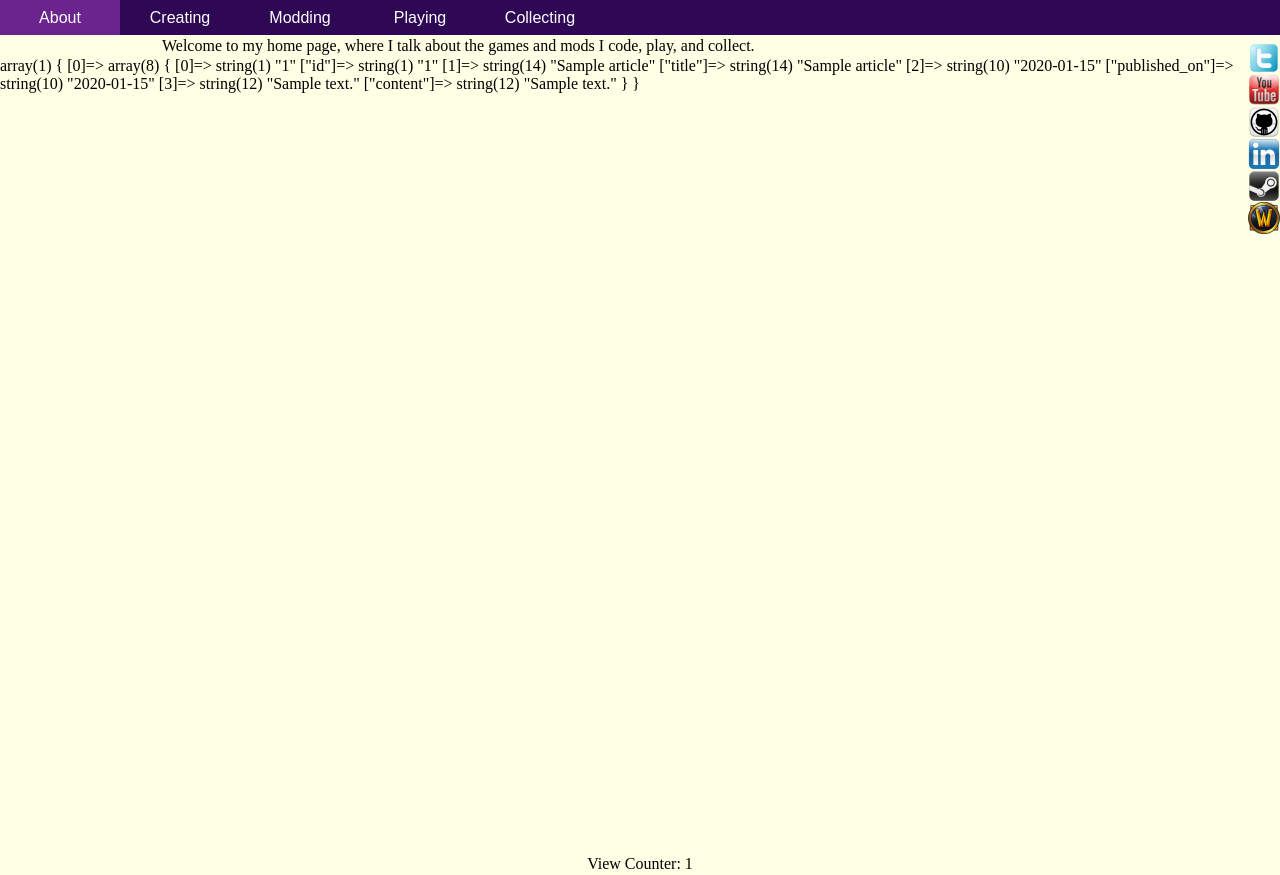
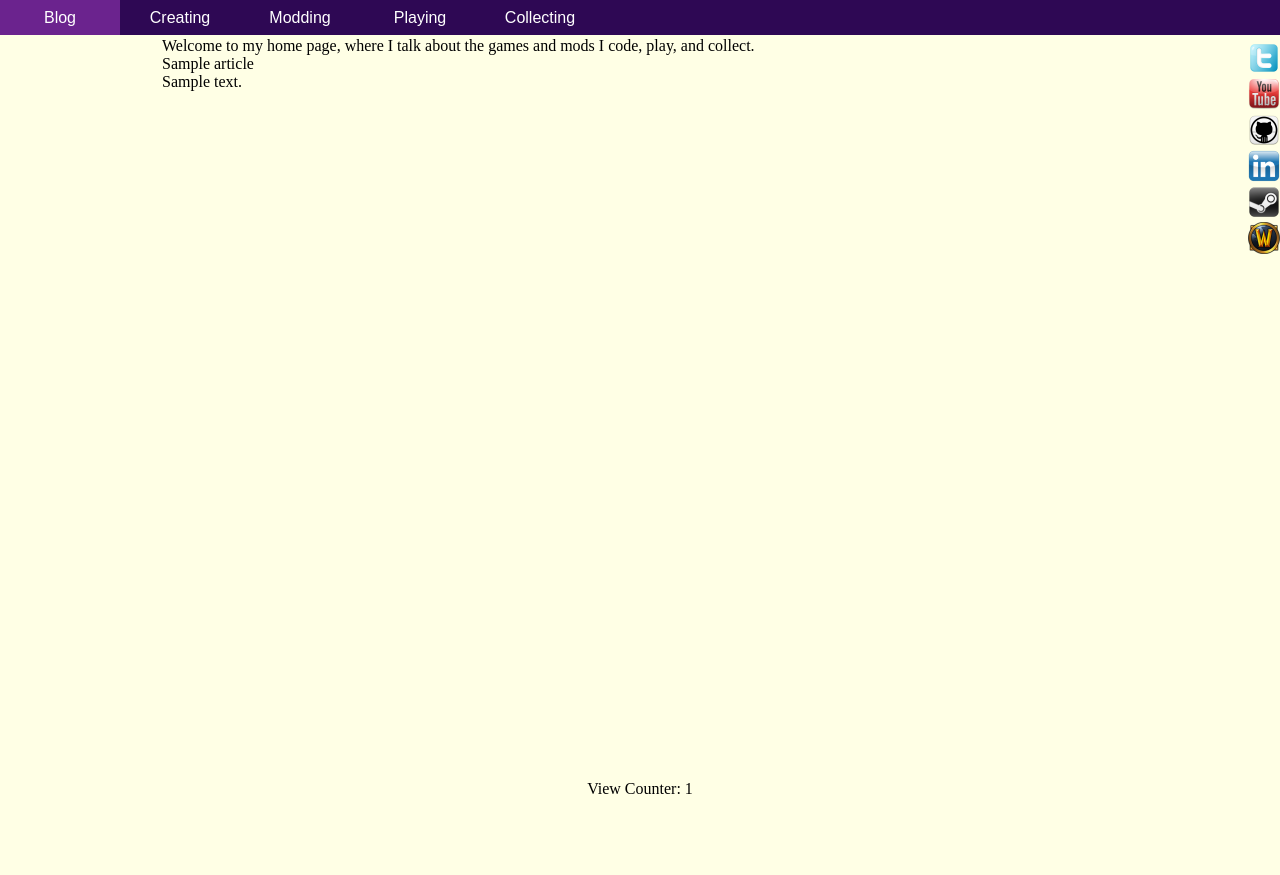
Before and after one commit to Lothrazar/PersonalWebsite, a PHP site: page / in a window 1280 px wide. After the commit the page ends 794 px from the top, so only its background shows below. Run offline with PHP 8.4, Linux system fonts and the light colour scheme; tables that the repository leaves empty hold one stand-in row (values such as "Sample post"); a stand-in replaces the project's code that opens the database connection; some libraries are stand-ins or nearby versions.

Commit message:
db convert to mysqli objects

```diff
--- a/css/global.css
+++ b/css/global.css
@@ -32,7 +32,7 @@ head{
 #footer{
     clear: both;
     bottom:0;
-    position: relative;
+    position: fixed;
     width:100%;
     height:20px;
 }
--- a/data/db.php
+++ b/data/db.php
@@ -1,38 +1,26 @@
 <?php
-
-/*
- * To change this license header, choose License Headers in Project Properties.
- * To change this template file, choose Tools | Templates
- * and open the template in the editor.
- */
-
-//TODO https://stackoverflow.com/questions/14952853/how-to-secure-database-configuration-file-in-project
-
 
 require_once (dirname(__FILE__) ."\..\db_config.php");//todo: stop using root account here, create a new read-only acct for getting articles
 
-
-
 class Database
 {
-
-    private $connection;
+    private $con;
 
     private function connect()
     {
         //TODO: write to log file if no database constants defined. and possibly display message as echo
 
-        $this->connection = mysql_connect(DB_HOST,DB_USER, DB_PASSWORD);
+        $this->con = new mysqli(DB_HOST,DB_USER, DB_PASSWORD);
 
-        if (!$this->connection) {
-            die('Could not connect: ' . mysql_error());
-            //TODO: write to logfile here
+        if (mysqli_connect_errno())
+        {
+            die(mysqli_connect_error());
         }
     }
 
     function close()
     {
-        mysql_close($this->connection);
+        $this->con->close();
     }
 
     //http://ca1.php.net/mysql_query
@@ -48,19 +36,27 @@ class Database
         return $this->query_array($sql);
     }
 
+    function insert_article($title,$content,$date)
+    {
+        $sql = $this->con->prepare("INSERT INTO public.article (published_on,title,content) VALUES(?,?,?)");
 
-    //execute this query against the database, creating and closing the connection on its own
+        $sql->bind_param("sss",$title,$content,$date);
+
+        $sql->execute();
+    }
+
+
+    //execute this query against the database, creat-ng and closing the connection on its own
     //converts result from a mysql object to a flat array of records
     function query_array($query)
     {
         $this->connect();
-        $result = mysql_query($query);
 
+        $raw = $this->con->query($query);
         $return = array();
-
-        while ($row = mysql_fetch_array($result))
+        while($row = $raw->fetch_assoc())
         {
-            array_push($return,$row);
+           $return[] = $row;
         }
 
         $this->close();
--- a/index.php
+++ b/index.php
@@ -1,23 +1,12 @@
-<!DO<!DOCTYPE html PUBLIC "-//W3C//DTD XHTML 1.0 Strict//EN" "http://www.w3.org/TR/xhtml1/DTD/xhtml1-strict.dtd">
+<!DOCTYPE html PUBLIC "-//W3C//DTD XHTML 1.0 Strict//EN" "http://www.w3.org/TR/xhtml1/DTD/xhtml1-strict.dtd">
 <html>
     <head>
         <?php include 'views/layout/head.php'; ?>
-
     </head>
     <body>
         <?php
         $page = filter_input(INPUT_GET,'page',FILTER_SANITIZE_SPECIAL_CHARS);//$_GET['page'];
-        if(!isset($page)){ $page='home';}
-
-        //define menu items, keyed by the page id which identified the php file inside /views/pages/
-          $titles = array();
-          $titles['home'] = 'About';
-          $titles['creating'] = 'Creating';
-          $titles['minecraft'] = 'Modding';
-          $titles['playing'] = 'Playing';
-          $titles['collecting'] = 'Collecting';
-
-         ?>
+        if( !isset($page) ){ $page='home';}  ?>
 
         <div id="header">
              <?php include 'views/layout/menu.php'; ?>
@@ -41,25 +30,10 @@
 
             </td><td id="right">
 
-
-
-
-
             </td></tr></table>
 
+            <?php include 'views/layout/icons.php'; ?>
 
-
-             <?php include 'views/layout/icons.php'; ?>
-
-
-
-
-             <?php include 'data/db.php';//testing database here
-             //db_connect();//k it works
-             $db = new Database();
-             $a = $db->get_articles();
-             var_dump($a);
-             ?>
 
         </div>
         <div id="footer">
--- a/views/layout/menu.php
+++ b/views/layout/menu.php
@@ -4,7 +4,16 @@
 <nav id='menu'>
     <ul id="nav">
 
-        <?php foreach($titles as $pageid => $title):   //array defined in index.php
+        <?php
+          //define menu items, keyed by the page id which identified the php file inside /views/pages/
+          $titles = array();
+          $titles['home'] = 'Blog';
+          $titles['creating'] = 'Creating';
+          $titles['minecraft'] = 'Modding';
+          $titles['playing'] = 'Playing';
+          $titles['collecting'] = 'Collecting';
+
+        foreach($titles as $pageid => $title):   //array defined in index.php
             $iscurrent = ($pageid == $page) ? 'current' : ''; //apply css to the current tab
         ?>
 
--- a/views/pages/home.php
+++ b/views/pages/home.php
@@ -1,4 +1,24 @@
+<?php include 'data/db.php';
+
+$db = new Database();
+$articles = $db->get_articles();
+?>
+
+
 
 <p>
     Welcome to my home page, where I talk about the games and mods I code, play, and collect.
 </p>
+
+
+
+
+<?php foreach($articles as $a):?>
+
+<span class="article_title"><?=$a['title']?></span>
+
+<div class="article_content"><?=$a['content']?></div>
+<?php endforeach;?>
+
+
+<p></p>
```
